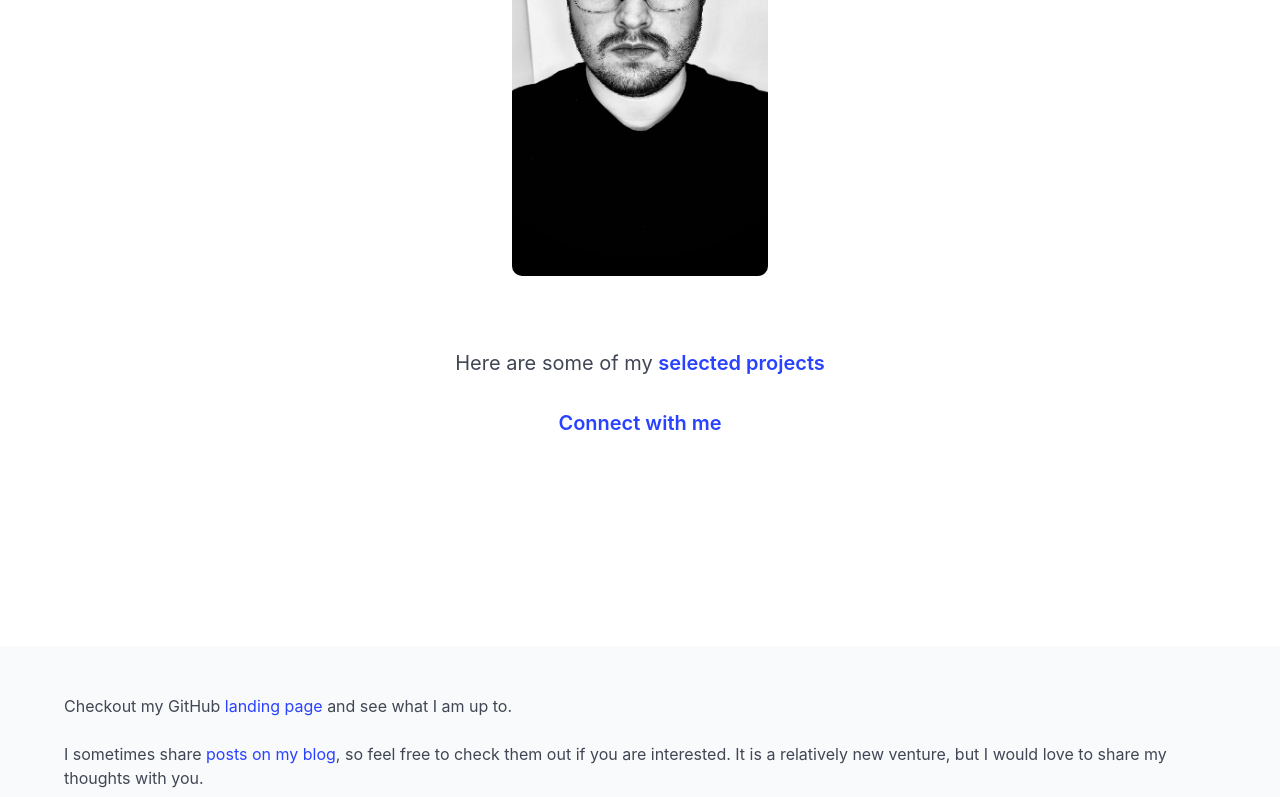
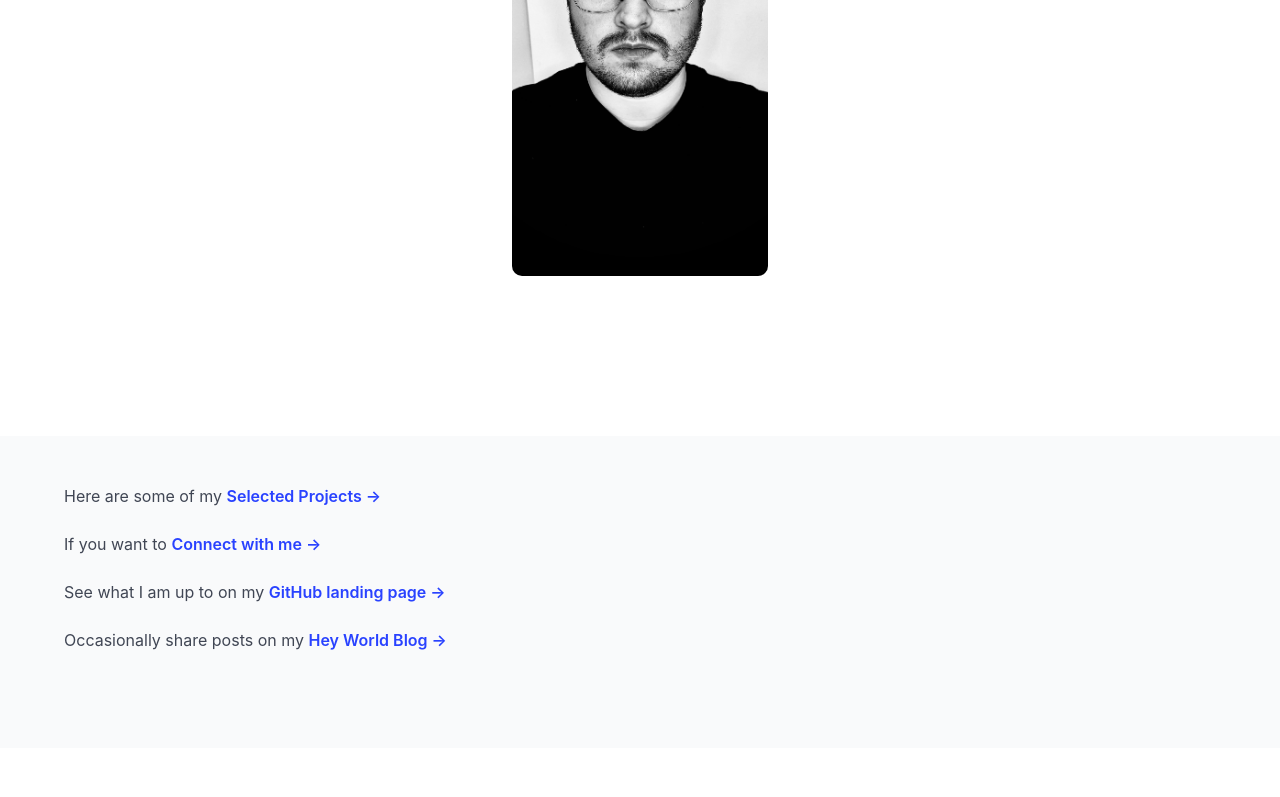
Before and after one commit to sempercuriosus/portfolio-v2, a React (Vite) app: page / in a window 1280 px wide. Shown: the part 2000-2797 px from the top of the page. After the commit the page ends 2748 px from the top, so only its background shows below. Built offline with nearby package versions, Linux system fonts and the light colour scheme.

Commit message:
updating info, moving into footer

```diff
--- a/src/components/About/about.jsx
+++ b/src/components/About/about.jsx
@@ -1,5 +1,4 @@
 import { useEffect } from 'react';
-import { Link } from 'react-router-dom';
 import Hobbies from '../Hobbies/hobbies';
 import SectionTitle from '../ui/sectionTitle';
 
@@ -106,28 +105,6 @@ function About() {
             }}
           />
         </figure>
-
-        <div className='section has-text-centered'>
-          Here are some of my{' '}
-          <strong>
-            <Link
-              id='link-portfolio-about'
-              to='/Portfolio'>
-              selected projects
-            </Link>
-          </strong>{' '}
-          {/* or if you would like to{' '} */}
-          <br />
-          <br />
-          <strong>
-            <Link
-              id='link-contact-about'
-              to='/Contact'>
-              Connect with me
-            </Link>
-          </strong>
-        </div>
-        {/* </div> */}
       </section>
     </>
   );
--- a/src/components/Footer/footer.jsx
+++ b/src/components/Footer/footer.jsx
@@ -1,3 +1,4 @@
+import { Link } from 'react-router-dom';
 import links from '../../utils/links';
 
 function Footer() {
@@ -8,14 +9,49 @@ function Footer() {
         style={{ marginTop: '10rem' }}>
         <div className='container'>
           <p className='block'>
-            Checkout my GitHub <a href={links.github}>landing page</a> and see
-            what I am up to.
+            Here are some of my{' '}
+            <strong>
+              <Link
+                id='link-portfolio-about'
+                to='/Portfolio'>
+                Selected Projects →
+              </Link>
+            </strong>
           </p>
 
           <p className='block'>
-            I sometimes share <a href={links.blog}>posts on my blog</a>, so feel
-            free to check them out if you are interested. It is a relatively new
-            venture, but I would love to share my thoughts with you.
+            If you want to{' '}
+            <strong>
+              <Link
+                id='link-contact-about'
+                to='/Contact'>
+                Connect with me →
+              </Link>
+            </strong>
+          </p>
+
+          <p className='block'>
+            See what I am up to on my{' '}
+            <strong>
+              <a
+                href={links.github}
+                target='_blank'
+                rel='noopener noreferrer'>
+                GitHub landing page →
+              </a>{' '}
+            </strong>
+          </p>
+
+          <p className='block'>
+            Occasionally share posts on my{' '}
+            <strong>
+              <a
+                href={links.blog}
+                target='_blank'
+                rel='noopener noreferrer'>
+                Hey World Blog →
+              </a>
+            </strong>
           </p>
         </div>
       </footer>
```
